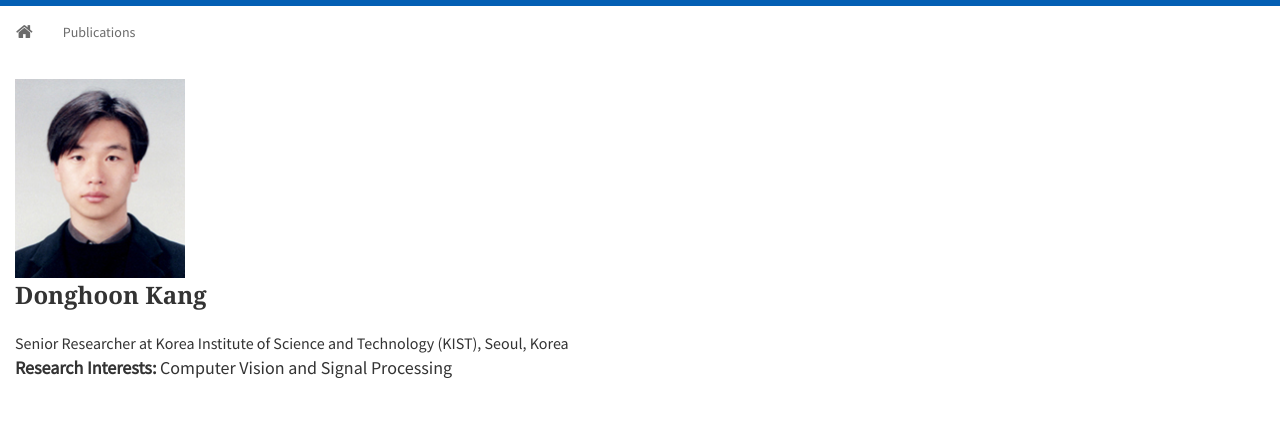
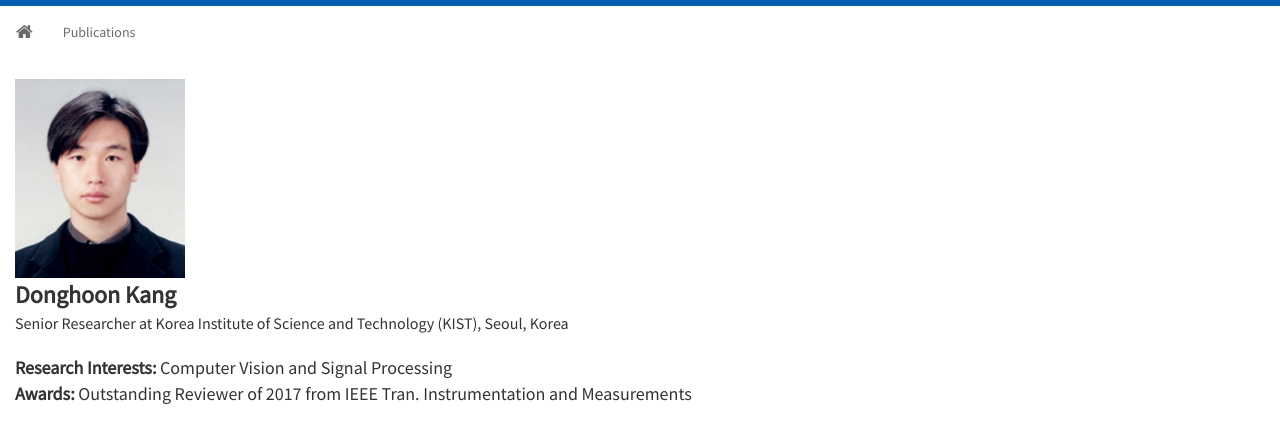
Before and after one commit to kimbabmoowoo/kimbabmoowoo.github.io, a Jekyll site: the page built from index.html, in a window 1280 px wide. Shown: the top 443 px of the page. Built offline with Jekyll 4.4.1, drawn with Linux system fonts in a browser that asks for light colours; nearby versions of some CDN libraries; Markdown is read by kramdown in place of the engine named in the settings; the list of posts is cut into pages by our own code.

Commit message:
Update index.html

```diff
--- a/index.html
+++ b/index.html
@@ -8,11 +8,12 @@
 		<!-- <img src="https://raw.githubusercontent.com/kimbabmoowoo/kimbabmoowoo.github.io/master/dh3.jpg" width="170"> -->
 		<img src="{{ site.baseurl }}static/img/profile.jpg" width="170">
 	  </div>
-		<font size="5" face="Georgia"><strong>{{ site.author }}</strong></font><br><br>
-		<font size="3">Senior Researcher at Korea Institute of Science and Technology (KIST), Seoul, Korea</font><br>
+		<font size="5"><strong>{{ site.author }}</strong></font><br>
+		<font size="3">Senior Researcher at Korea Institute of Science and Technology (KIST), Seoul, Korea</font><br><br>
 
 
 		<font size="4"><strong>Research Interests:</strong> Computer Vision and Signal Processing <br>
+			<font size="4"><strong>Awards:</strong> Outstanding Reviewer of 2017 from IEEE Tran. Instrumentation and Measurements
 
 
 		<!-- <h4>Senior Researcher</h4>
```
